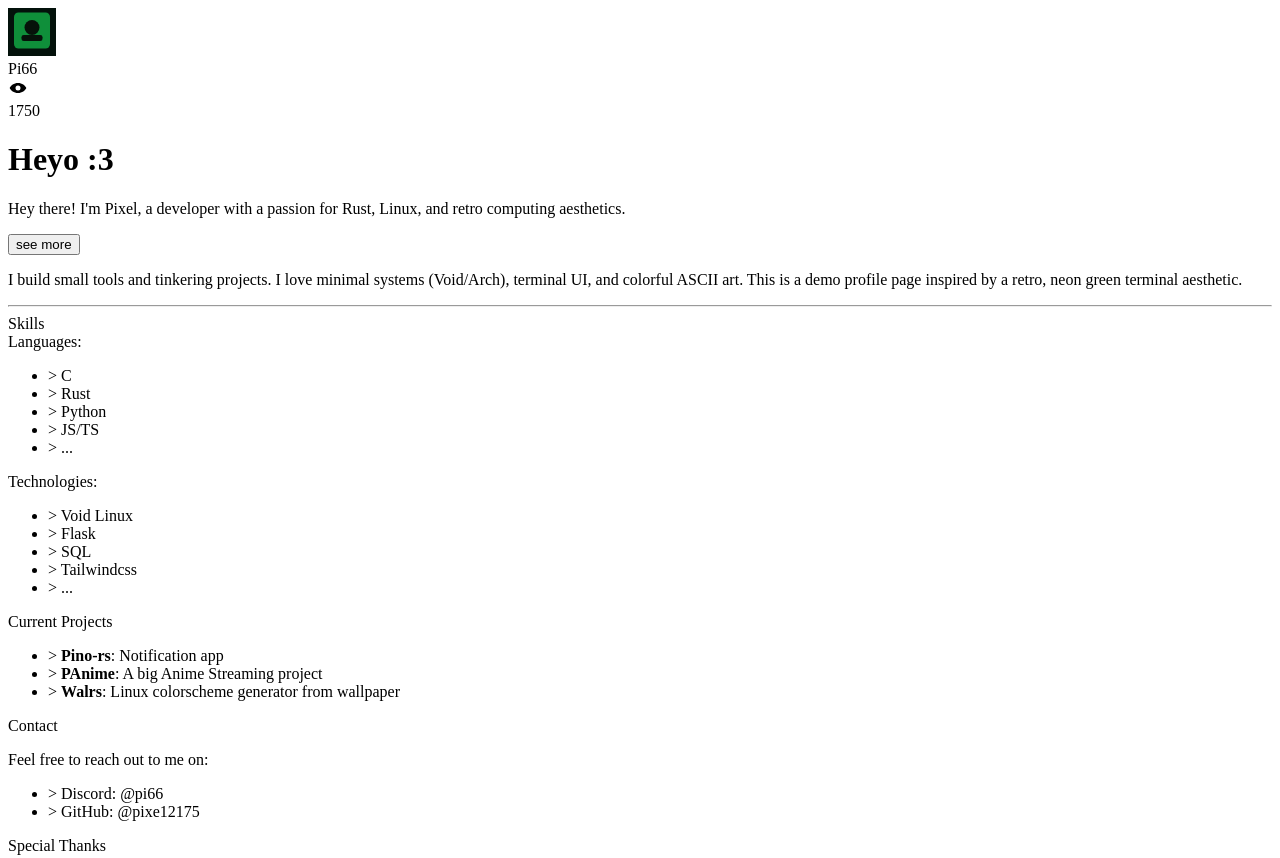
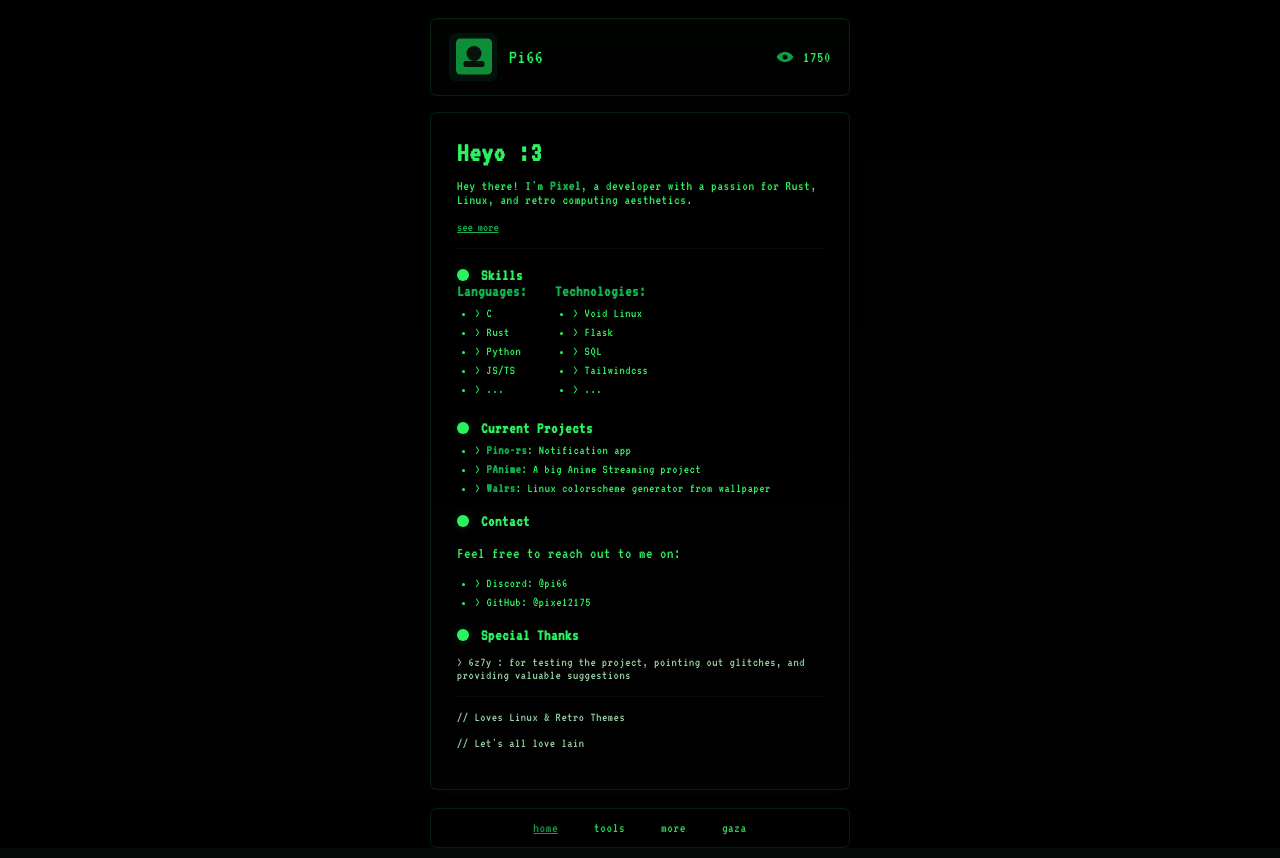
Before and after one commit to Luqman4Dev/Webing, a plain HTML site: page index.html in a window 1280 px wide. Shown: the top 858 px of the page. Drawn offline with Linux system fonts and the light colour scheme.

Commit message:
Update styles.css

```diff
--- a/styles.css
+++ b/styles.css
@@ -1 +1,140 @@
-[CSS CONTENT OMITTED FOR BREVITY]
+:root{
+  --bg: #050806;            /* deep black */
+  --panel: #07100b;         /* inner panel black */
+  --neon: #2df25f;          /* main neon green (tuned) */
+  --neon-2: #0fb24d;        /* secondary green */
+  --muted: #97cfa2;         /* for less bright text */
+  --border: rgba(45,242,95,0.12);
+  --glass: rgba(3,8,6,0.7);
+  font-family: "VT323", "Press Start 2P", monospace;
+  -webkit-font-smoothing: none;
+  -moz-osx-font-smoothing: auto;
+  text-rendering: optimizeLegibility;
+}
+
+*{box-sizing:border-box}
+html,body{height:100%}
+body{
+  margin:0;
+  background: linear-gradient(180deg, #000 0%, #020202 100%);
+  color:var(--neon);
+  background-color:var(--bg);
+  display:flex;
+  flex-direction:column;
+  align-items:center;
+  min-height:100vh;
+  padding:18px;
+  letter-spacing:0.6px;
+}
+
+/* CRT overlay */
+.crt::before{
+  content:"";
+  pointer-events:none;
+  position:fixed;
+  inset:0;
+  background-image: linear-gradient(rgba(0,0,0,0) 50%, rgba(0,0,0,0.06) 50%);
+  background-size: 100% 2px;
+  mix-blend-mode: overlay;
+  z-index:2;
+  opacity:0.55;
+  transform:translateZ(0);
+}
+
+/* Top bar */
+.topbar{
+  width:100%;
+  max-width:420px;
+  display:flex;
+  justify-content:space-between;
+  align-items:center;
+  padding:14px 18px;
+  border:1px solid var(--border);
+  border-radius:6px;
+  box-shadow:0 0 22px rgba(0,200,80,0.03), inset 0 0 0 1px rgba(0,0,0,0.25);
+  margin-bottom:16px;
+  background: linear-gradient(180deg, rgba(2,8,2,0.3), rgba(2,8,2,0.12));
+}
+
+/* profile */
+.profile{display:flex;align-items:center;gap:12px}
+.avatar{width:48px;height:48px;border-radius:6px;overflow:hidden;box-shadow:0 0 12px rgba(45,242,95,0.06) inset;border:1px solid rgba(45,242,95,0.08)}
+.handle{font-size:20px;color:var(--neon);text-shadow:0 0 8px rgba(45,242,95,0.08);}
+
+/* views */
+.views{display:flex;align-items:center;gap:8px;color:var(--neon-2)}
+.eye{opacity:0.9}
+.count{font-size:16px;color:var(--neon)}
+
+/* Card */
+.card{
+  width:100%;
+  max-width:420px;
+  padding:26px;
+  border-radius:6px;
+  border:1px solid var(--border);
+  background: linear-gradient(180deg, rgba(2,6,2,0.06), rgba(0,0,0,0.02));
+  box-shadow: 0 0 24px rgba(0,200,80,0.02);
+  position:relative;
+  z-index:3;
+}
+
+/* greeting */
+.greeting{font-size:28px;margin:0 0 12px 0;color:var(--neon);letter-spacing:1px}
+
+/* intro */
+.intro p{margin:0 0 8px 0;font-size:14px;color:var(--neon)}
+.intro .accent{color:var(--neon-2);font-weight:700}
+.linkish{
+  background:transparent;border:0;padding:0;color:var(--neon-2);font-family:inherit;
+  text-decoration:underline;cursor:pointer;font-size:13px;margin-top:6px;
+}
+
+/* hidden */
+.hidden{display:none}
+
+/* section title */
+.section-title{display:flex;align-items:center;gap:12px;margin-top:18px;font-size:16px;color:var(--neon);font-weight:700}
+.dot{width:12px;height:12px;background:var(--neon);border-radius:50%;box-shadow:0 0 8px rgba(45,242,95,0.2)}
+
+/* lists */
+.list{margin:8px 0 0 0;padding-left:18px}
+.list li{margin:6px 0;font-size:13px;color:var(--neon);}
+
+/* two column in skills */
+.two-col{display:flex;gap:28px;align-items:flex-start}
+.sub-title{color:var(--neon-2);font-weight:700;margin-bottom:6px}
+
+/* projects */
+.projects-list strong{color:var(--neon-2)}
+
+/* thanks & muted */
+.muted{color:var(--muted);font-size:13px}
+.thanks .muted{white-space:pre-line}
+
+/* separators and notes */
+.sep{border:0;border-top:1px solid rgba(45,242,95,0.06);margin:14px 0}
+.notes{color:var(--muted);font-size:13px}
+
+/* bottom nav */
+.bottom-nav{
+  display:flex;gap:36px;justify-content:center;width:100%;max-width:420px;
+  margin-top:18px;padding:12px 18px;border-radius:6px;border:1px solid var(--border);
+  background: linear-gradient(180deg, rgba(2,6,2,0.02), rgba(0,0,0,0.03));
+}
+.nav-link{color:var(--neon);text-decoration:none;font-size:14px;opacity:0.9}
+.nav-link.active{color:var(--neon-2);text-decoration:underline}
+
+/* responsiveness */
+@media (max-width:460px){
+  body{padding:8px}
+  .topbar,.card,.bottom-nav{max-width:380px}
+  .two-col{flex-direction:column;gap:12px}
+}
+
+/* tiny glow to emulate neon border */
+.card, .topbar, .bottom-nav{
+  box-shadow:
+    0 0 0 1px rgba(45,242,95,0.02) inset,
+    0 0 24px rgba(0,140,40,0.02);
+}
```
